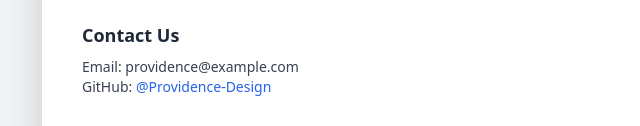
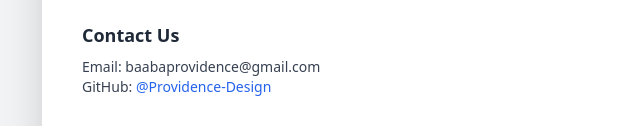
Before and after one commit to Providence-Design/Alt-School-Exams, a plain HTML site: page webapp/index.html in a window 1280 px wide. Shown: the part 667-793 px from the top of the page, 214-854 px from the left. Drawn offline with nearby package versions, Linux system fonts and the light colour scheme; files whose address does not match are found by name.

Commit message:
updated index.html

```diff
--- a/webapp/index.html
+++ b/webapp/index.html
@@ -55,7 +55,7 @@
       <!-- Contact Info -->
       <div class="text-left mt-6">
         <h4 class="text-lg font-semibold text-gray-800 mb-2">Contact Us</h4>
-        <p class="text-sm text-gray-700">Email: providence@example.com</p>
+        <p class="text-sm text-gray-700">Email: baabaprovidence@gmail.com</p>
         <p class="text-sm text-gray-700">GitHub: <a href="https://github.com/Providence-Design" target="_blank" class="text-blue-600 hover:underline">@Providence-Design</a></p>
       </div>
 
```
Also changed, not shown: webapp/profile.jpeg (renamed from profile.jpeg).
